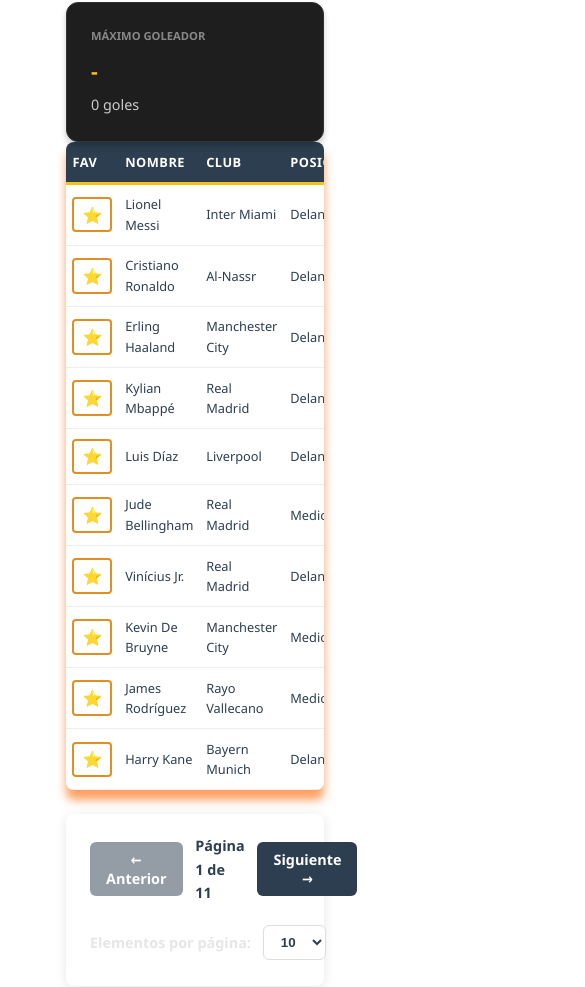
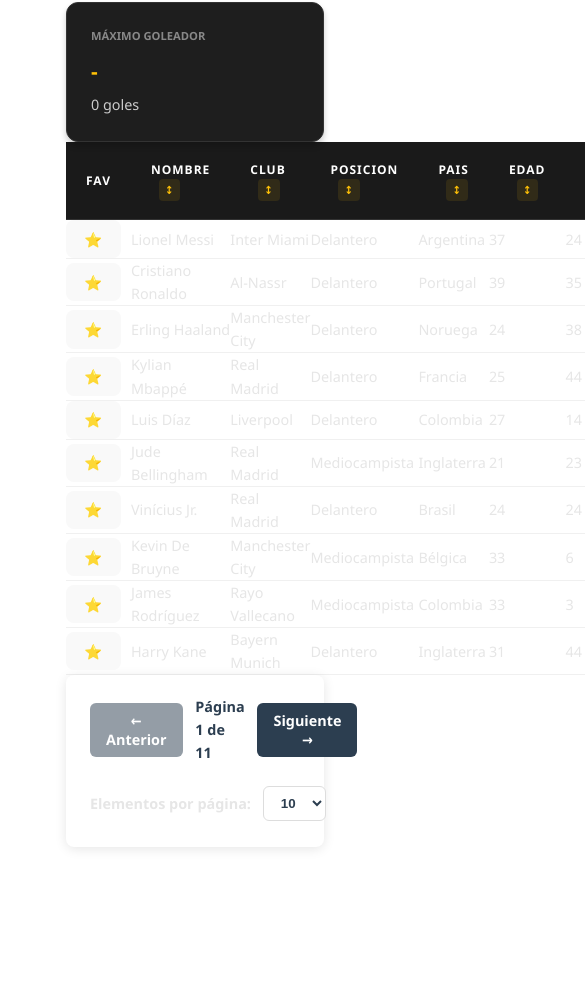
Before and after one commit to JuanEstebanCuellar/FUTBOL-TrabajoFinalProgramacion4, a React (Vite) app: page / in a window 390 px wide. Shown: the part 1120-2107 px from the top of the page, 585 px wide, since content can reach past the window. After the commit the page ends 2041 px from the top, so only its background shows below. Built offline with nearby package versions, Linux system fonts and the light colour scheme.

Commit message:
Player Table CSS Version 2

```diff
--- a/src/styles/PlayerTable.css
+++ b/src/styles/PlayerTable.css
@@ -1,107 +1,82 @@
-.player-table-container {
+.table-wrapper {
+  background: #1e1e1e;
+  border-radius: 12px;
+  overflow: hidden;
+  box-shadow: 0 10px 30px rgba(0,0,0,0.5);
+  margin-top: 2rem;
+  border: 1px solid #333;
   width: 100%;
-  max-width: 100%;
-  margin: 0 auto;
-  padding: 0;
-  box-sizing: border-box;
-  background: white;
-  border-radius: 8px;
-  overflow: hidden;
-  box-shadow: 0 10px 10px rgba(255, 140, 63, 0.823);
-  margin-bottom: 1.5rem;
   overflow-x: auto;
 }
 
 .player-table {
   width: 100%;
-  table-layout: auto; /* o fixed si prefieres columnas uniformes */
   border-collapse: collapse;
   font-size: 0.9rem;
+  min-width: 800px;
 }
 
+/* --- ENCABEZADO --- */
 .player-table thead {
-  background: var(--dark-gray);
-  color: white;
-  font-weight: 700;
+  background-color: #1a1a1a; /* Fondo oscuro para el header */
 }
 
 .player-table th {
-  padding: 1rem 0.8rem;
+  padding: 18px 20px;
   text-align: left;
-  font-size: 0.8rem;
-  letter-spacing: 0.5px;
+  font-size: 0.75rem;
+  color: #ffffff; /* Texto blanco */
+  font-weight: 800;
   text-transform: uppercase;
-  border-bottom: 3px solid var(--yellow);
+  letter-spacing: 1px;
+  border-bottom: 1px solid #333;
   cursor: pointer;
-  user-select: none;
-  transition: background 0.3s;
-  position: relative;
+  transition: background 0.2s;
 }
 
-.player-table th:hover.sortable {
-  background: rgba(255, 140, 66, 0.2);
+/* Estilo para el indicador de ordenamiento (las flechitas amarillas en la imagen) */
+.player-table th::after {
+  content: '↕';
+  display: inline-block;
+  margin-left: 8px;
+  color: #ffc107; /* Amarillo */
+  background: rgba(255, 193, 7, 0.1);
+  padding: 2px 6px;
+  border-radius: 4px;
+  font-size: 0.7rem;
 }
 
-.player-table td {
-  padding: 0.95rem 0.8rem;
-  border-bottom: 1px solid #eee;
-  color: var(--text-dark);
+.player-table th:first-child::after {
+  content: none; /* Quitar flecha en la columna de favoritos */
 }
 
+.player-table th:hover {
+  background-color: #252525;
+}
+
+/* --- CUERPO (Filas Blancas) --- */
 .player-table tbody tr {
-  transition: all 0.3s;
-  cursor: pointer;
-  background: transparent;
+  background-color: #ffffff; /* Fondo BLANCO como en la imagen */
+  border-bottom: 1px solid #f0f0f0;
+  transition: background 0.2s;
 }
 
 .player-table tbody tr:hover {
-  background: #f9f9f9;
+  background-color: #f8f9fa; /* Gris muy suave al pasar el mouse */
 }
 
-.row-colored {
-  background: rgba(255, 140, 66, 0.08);
+/* Estado Vacío */
+.empty-state {
+  text-align: center;
+  padding: 60px;
+  color: #888;
+  font-size: 1.2rem;
+  background: #1e1e1e;
+  border-radius: 12px;
+  border: 1px solid #333;
 }
 
-/* RESPONSIVE TABLE */
-@media (max-width: 480px) {
-  .player-table {
-    font-size: 0.8rem;
-  }
-  .player-table th,
-  .player-table td {
-    padding: 0.6rem 0.4rem;
-  }
+/* Coloreo de filas (Pares/Impares) - Naranja suave */
+.row-highlight {
+  background-color: #fff3e0 !important;
 }
-
-.favorite-btn {
-  background: none;
-  border: 2px solid #e08f24;
-  color: #ddd;
-  padding: 0.3rem 0.5rem;
-  border-radius: 4px;
-  cursor: pointer;
-  font-size: 1rem;
-  transition: all 0.3s;
-}
-
-.favorite-btn:hover {
-  border-color: var(--primary-orange);
-  color: var(--primary-orange);
-}
-
-.favorite-btn.active {
-  background: var(--primary-orange);
-  border-color: var(--primary-orange);
-  color: white;
-}
-
-/* RESPONSIVE TABLE */
-@media (max-width: 480px) {
-  .player-table {
-    font-size: 0.8rem;
-  }
-  .player-table th,
-  .player-table td {
-    padding: 0.6rem 0.4rem;
-  }
-}
```
